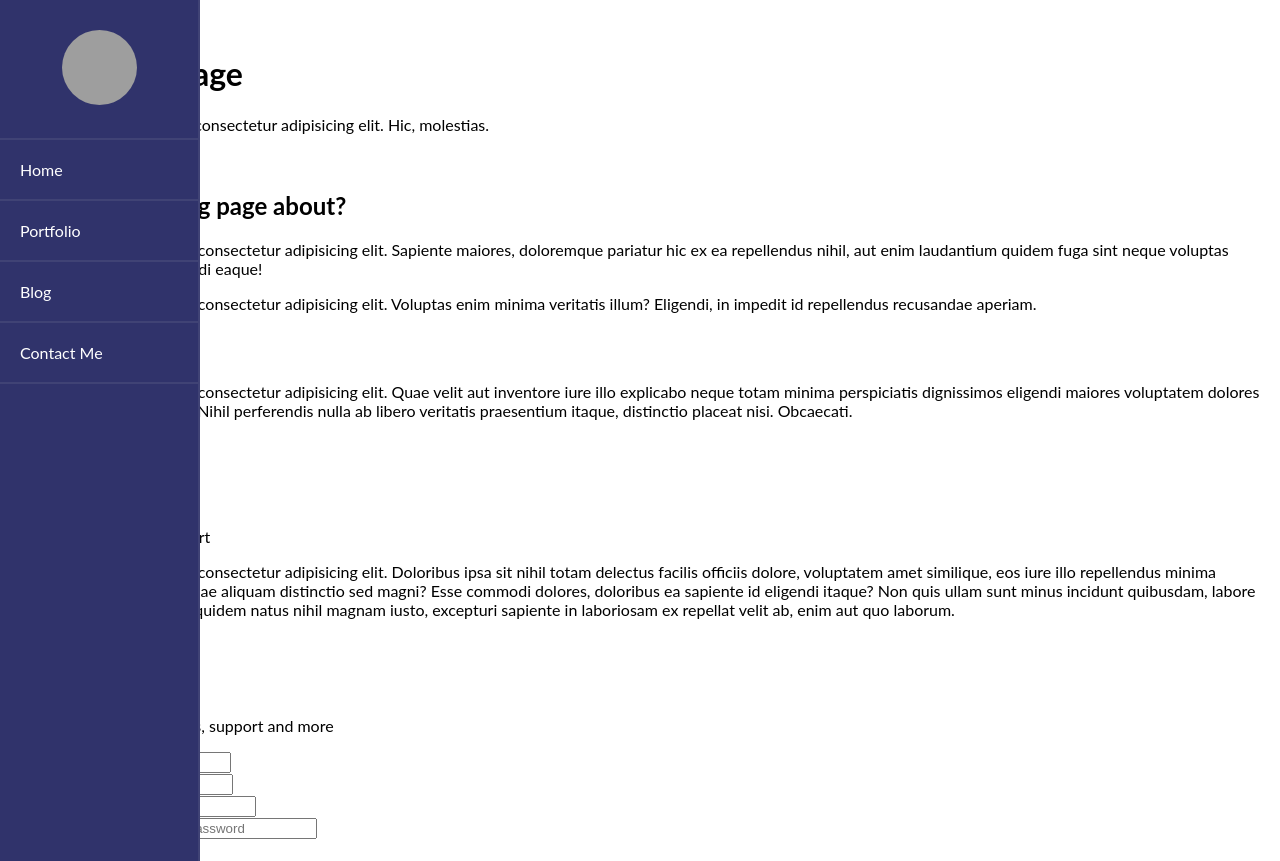
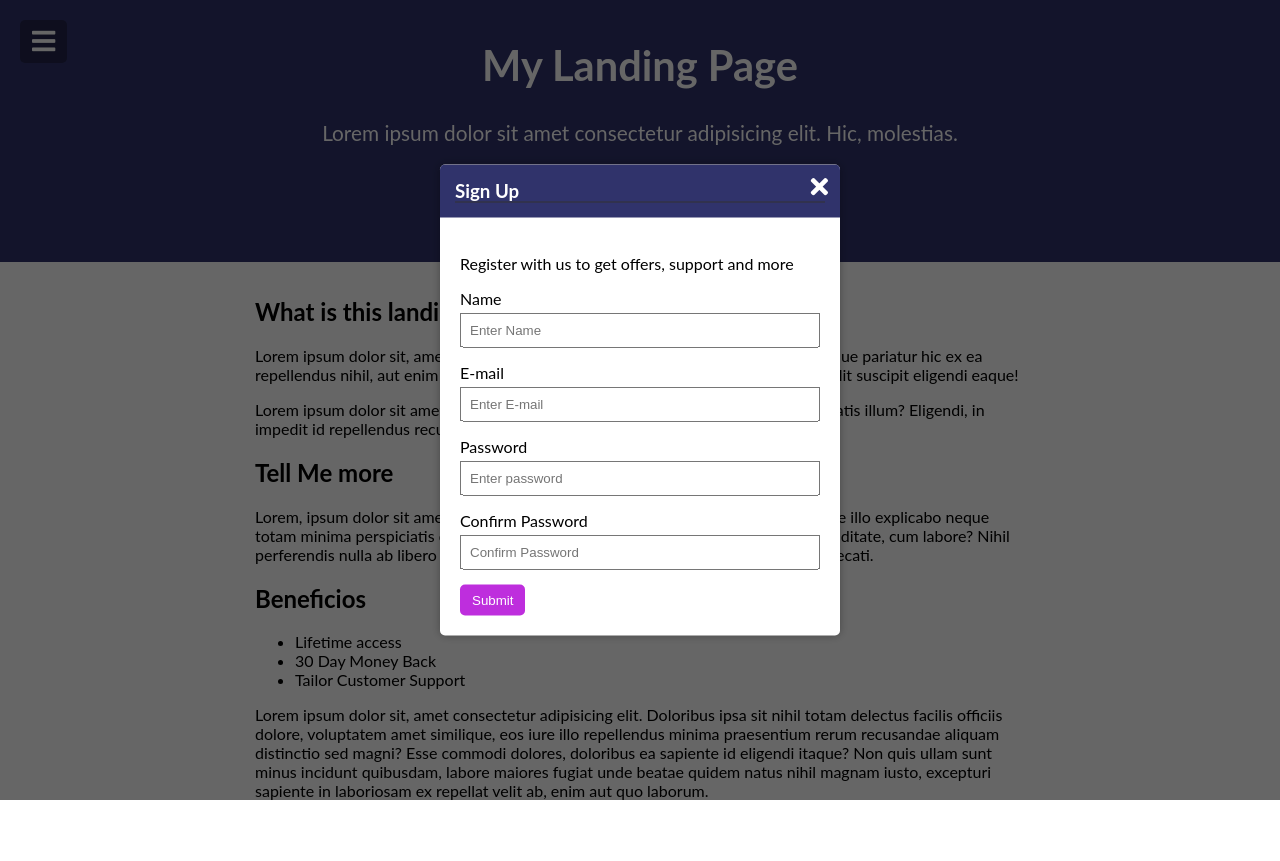
Before and after one commit to juantobiasdl7/Landing-page, a plain HTML site: page index.html in a window 1280 px wide. After the commit the page ends 831 px from the top, so only its background shows below. Drawn offline with Linux system fonts and the light colour scheme; grey boxes are pictures that could not be loaded.

Commit message:
I added the csss style..

```diff
--- a/index.html
+++ b/index.html
@@ -65,19 +65,19 @@
                 <form class="modal-form">
                     <div>
                         <label for="name">Name</label>
-                        <input type="text" id="name" placeholder="Enter Name">
+                        <input type="text" id="name" placeholder="Enter Name" class="form-input">
                     </div>
                     <div>
                         <label for="E-mail">E-mail</label>
-                        <input type="E-mail" id="E-mail" placeholder="Enter E-mail">
+                        <input type="E-mail" id="E-mail" placeholder="Enter E-mail" class="form-input">
                     </div>
                     <div>
                         <label for="password">Password</label>
-                        <input type="password" id="password" placeholder="Enter password">
+                        <input type="password" id="password" placeholder="Enter password" class="form-input">
                     </div>
                     <div>
                         <label for="password2">Confirm Password</label>
-                        <input type="password" id="password2" placeholder="Confirm Password">
+                        <input type="password" id="password2" placeholder="Confirm Password" class="form-input">
                     </div>
                     <input type="submit" value="Submit" class="submit-btn"/>
                 </form>
--- a/styles.css
+++ b/styles.css
@@ -25,7 +25,7 @@ nav {
     width: 200px;
     height: 200vh;
     z-index: 100;
-    /*transform: translateX(-100%);*/
+    transform: translateX(-100%);
 }
 
 nav .logo {
@@ -62,3 +62,113 @@ nav ul li a {
 nav ul li a:hover {
     text-decoration: underline;
 }
+
+header {
+    background-color: var(--primary-color);
+    color: #fff;
+    font-size: 130%;
+    position: relative;
+    padding: 40px 15px;
+    text-align: center;
+}
+
+header h1 {
+    margin: 0;
+}
+
+header p {
+    margin: 30px 0;
+}
+
+button,
+input[type='submit'] {
+    background-color: var(--secondary-color);
+    border: 0;
+    border-radius: 5px;
+    color: #fff;
+    cursor: pointer;
+    padding: 8px 12px;
+}
+
+button:focus {
+    outline: none;
+}
+
+.toggle {
+    background-color: rgba(0, 0, 0, 0.3);
+    position: absolute;
+    top: 20px;
+    left: 20px;
+}
+
+.cta-btn {
+    padding: 12px 30px;
+    font-size: 20px;
+}
+
+.container {
+    padding: 15px;
+    margin: 0 auto;
+    max-width: 100%;
+    width: 800px;
+}
+
+.modal-container {
+    background-color: rgba(0, 0, 0, 0.6);
+    /*display: none;*/
+    position: fixed;
+    top: 0;
+    left: 0;
+    right: 0 ;
+    bottom: 0;
+}
+
+.modal {
+    background-color: #fff;
+    border-radius: 5px;
+    box-shadow: 0 0 10px rgba(0, 0, 0, 0.3);
+    position: absolute;
+    overflow: hidden;
+    top: 50%;
+    left: 50%;
+    transform: translate(-50%, -50%);
+    max-width: 100%;
+    width: 400px;
+}
+
+.modal-header {
+    background: var(--primary-color);
+    color: #fff;
+    padding: 15px;
+}
+
+.modal-header h3 {
+    margin: 0;
+    border-bottom: 1px solid #333;
+}
+
+.modal-content {
+    padding: 20px;
+}
+
+.modal-form div {
+    margin: 15px 0;
+}
+
+.modal-form label {
+    display: block;
+    margin-bottom: 5px;
+}
+
+.modal-form .form-input {
+    padding: 8px;
+    width: 100%;
+}
+
+.close-btn {
+    background: transparent;
+    font-size: 25px;
+    position: absolute;
+    top: 0;
+    right: 0;
+}
```
